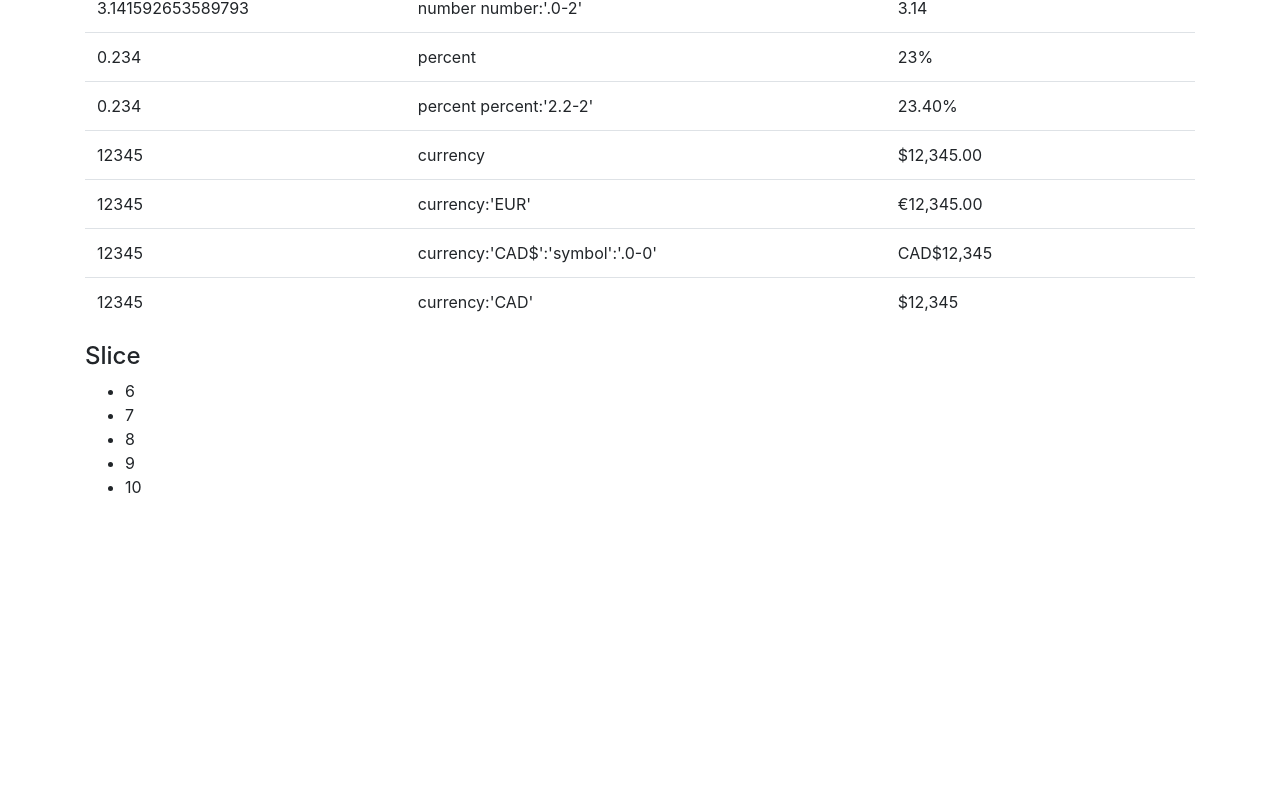
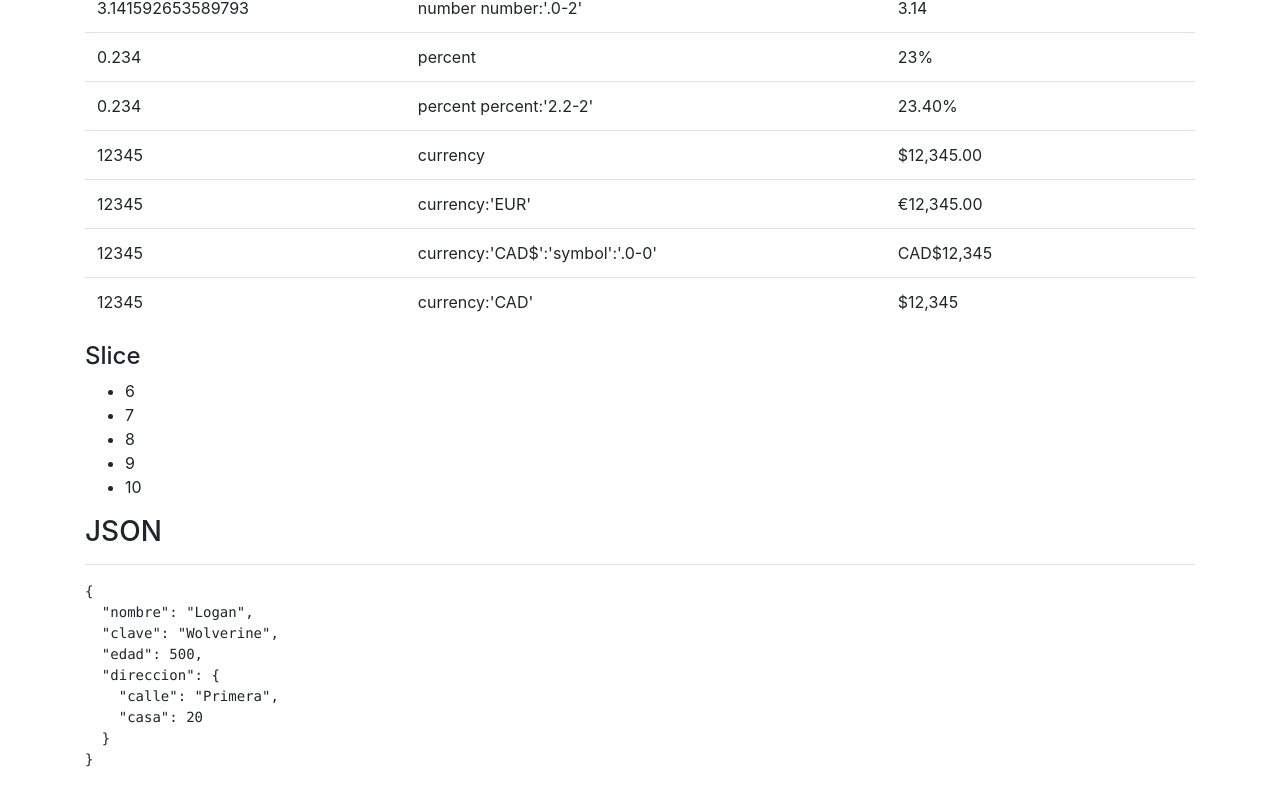
Before and after one commit to juanma77/spa-pipes, an Angular app: page / in a window 1280 px wide. Shown: the part 507-1313 px from the top of the page. Before the commit the page ends 1022 px from the top, so only its background shows below. Built offline with nearby package versions, Linux system fonts and the light colour scheme.

Commit message:
added json pipe

```diff
--- a/src/app/app.component.html
+++ b/src/app/app.component.html
@@ -102,5 +102,12 @@
     <ul>
       <li *ngFor="let item of arreglo | slice:5:20">{{ item }}</li>
     </ul>
+    <h3>JSON</h3>
+    <hr>
+    <div class="row mb-5">
+      <div class="col">
+        <pre>{{ heroe | json }}</pre>
+      </div>
+    </div>
   </div>
 </div>
--- a/src/app/app.component.ts
+++ b/src/app/app.component.ts
@@ -17,4 +17,14 @@ export class AppComponent {
   public porcentaje: number = 0.234;
 
   public salario: number = 12345;
+
+  public heroe = {
+    nombre: 'Logan',
+    clave: 'Wolverine',
+    edad: 500,
+    direccion: {
+      calle: 'Primera',
+      casa: 20
+    }
+  }
 }
```
